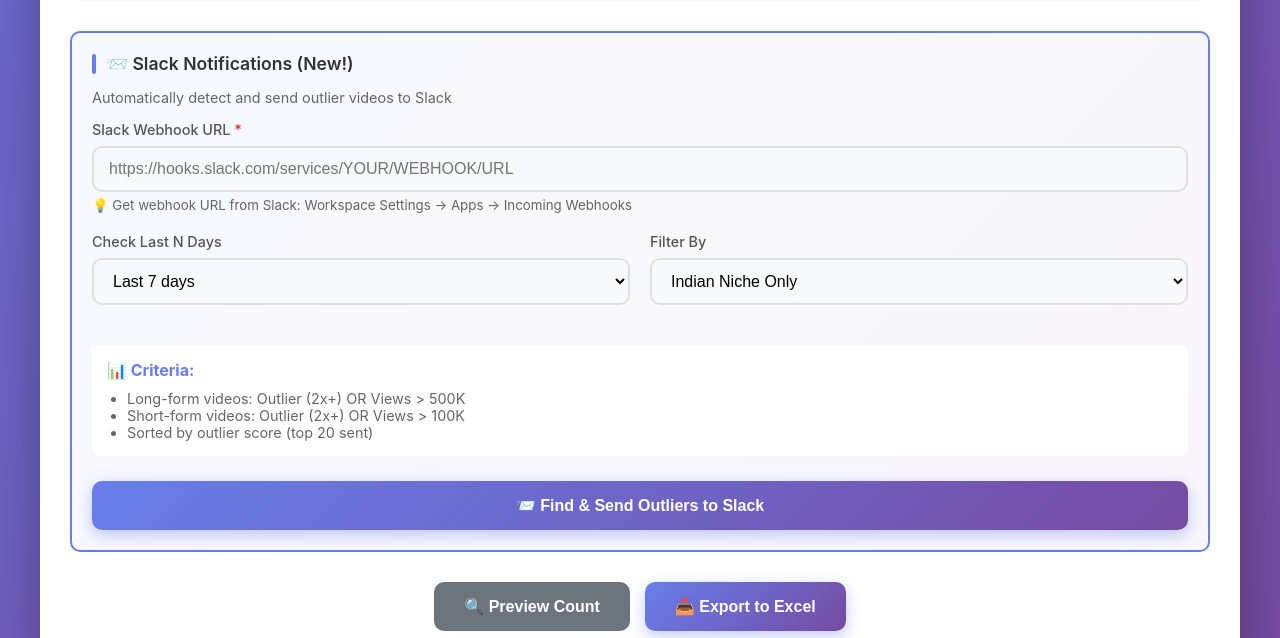
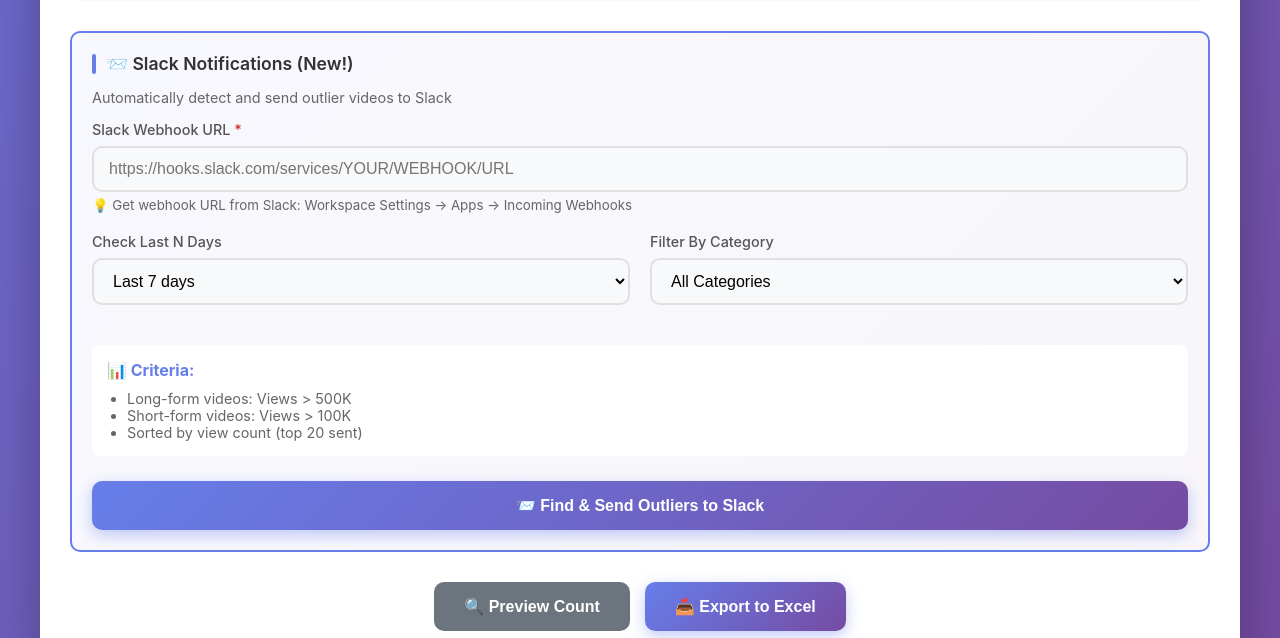
Before and after one commit to guptanoor1306/creator-studio-database, a Flask app: page / in a window 1280 px wide. Shown: the part 1381-2019 px from the top of the page. Run offline with Flask 3, Linux system fonts and the light colour scheme; some libraries are stand-ins or nearby versions.

Commit message:
Update Slack integration: use channel categories and remove outlier scores
- Replace niche filter with actual channel category dropdown
- Show categories: Indian Finance, Global Finance, Business Case Studies, Podcasts, Others
- Remove outlier score from filtering and Slack messages
- Filter by views only: 500K+ for long-form, 100K+ for shorts
- Sort by view count instead of outlier score
- Update Slack message formatting to show category with emoji
- Change title from 'Outlier' to 'High-Performing' videos

Co-authored-by: Cursor <cursoragent@cursor.com>

```diff
--- a/app.py
+++ b/app.py
@@ -503,7 +503,7 @@ def send_to_slack():
         bearer_token = data.get('bearerToken', '')
         slack_webhook_url = data.get('slackWebhookUrl', '')
         days_back = int(data.get('daysBack', 7))
-        indian_niche_only = data.get('indianNicheOnly', True)
+        category_filter = data.get('categoryFilter', 'all')
 
         if not bearer_token:
             return jsonify({'success': False, 'error': 'Bearer token is required'}), 400
@@ -513,7 +513,7 @@ def send_to_slack():
 
         print(f"✅ Configuration:")
         print(f"   Days back: {days_back}")
-        print(f"   Indian niche only: {indian_niche_only}")
+        print(f"   Category filter: {category_filter}")
 
         # Calculate date range
         end_date = datetime.now()
@@ -532,7 +532,7 @@ def send_to_slack():
             start_date=start_date_str,
             end_date=end_date_str,
             channel_ids=None,
-            sort_by='outlier_score',
+            sort_by='views',
             is_short=False,
             include_transcripts=False
         )
@@ -541,81 +541,90 @@ def send_to_slack():
             start_date=start_date_str,
             end_date=end_date_str,
             channel_ids=None,
-            sort_by='outlier_score',
+            sort_by='views',
             is_short=True,
             include_transcripts=False
         )
 
         print(f"✅ Fetched {len(videos)} long-form videos and {len(shorts)} shorts")
 
-        # Filter outliers
-        outlier_videos = []
-        outlier_shorts = []
+        # Filter by category and view thresholds
+        high_performing_videos = []
+        high_performing_shorts = []
 
-        # Long-form: outliers OR views > 500K
+        # Long-form: views > 500K
         for video in videos:
-            outlier_score = float(video.get('outlier_score', video.get('outlierScore', 0)) or 0)
             views = int(video.get('views', video.get('view_count', 0)) or 0)
-            category = video.get('category', '').lower()
+            video_category = video.get('category', '')
 
-            # Check if it's Indian niche
-            is_indian_niche = 'indian' in category or 'india' in video.get('channel_name', '').lower()
+            # Filter by category if not "all"
+            if category_filter != 'all':
+                if video_category.lower().replace(' ', '_') != category_filter:
+                    continue
 
-            if indian_niche_only and not is_indian_niche:
-                continue
-
-            # Check if it's an outlier (>2x) OR high views
-            if outlier_score >= 2.0 or views >= 500000:
-                outlier_videos.append({
+            # Check if views meet threshold
+            if views >= 500000:
+                high_performing_videos.append({
                     'title': video.get('title', 'Untitled'),
                     'channel': video.get('channel_name', 'Unknown'),
                     'views': views,
-                    'outlier_score': outlier_score,
                     'url': f"https://youtube.com/watch?v={video.get('video_id', '')}",
                     'published': video.get('published_at', ''),
                     'thumbnail': video.get('thumbnail_url', ''),
+                    'category': video_category,
                     'type': 'Long-form'
                 })
 
-        # Shorts: outliers OR views > 100K
+        # Shorts: views > 100K
         for video in shorts:
-            outlier_score = float(video.get('outlier_score', video.get('outlierScore', 0)) or 0)
             views = int(video.get('views', video.get('view_count', 0)) or 0)
-            category = video.get('category', '').lower()
+            video_category = video.get('category', '')
 
-            is_indian_niche = 'indian' in category or 'india' in video.get('channel_name', '').lower()
+            # Filter by category if not "all"
+            if category_filter != 'all':
+                if video_category.lower().replace(' ', '_') != category_filter:
+                    continue
 
-            if indian_niche_only and not is_indian_niche:
-                continue
-
-            if outlier_score >= 2.0 or views >= 100000:
-                outlier_shorts.append({
+            # Check if views meet threshold
+            if views >= 100000:
+                high_performing_shorts.append({
                     'title': video.get('title', 'Untitled'),
                     'channel': video.get('channel_name', 'Unknown'),
                     'views': views,
-                    'outlier_score': outlier_score,
                     'url': f"https://youtube.com/watch?v={video.get('video_id', '')}",
                     'published': video.get('published_at', ''),
                     'thumbnail': video.get('thumbnail_url', ''),
+                    'category': video_category,
                     'type': 'Short'
                 })
 
-        print(f"🎯 Found {len(outlier_videos)} outlier long-form videos")
-        print(f"🎯 Found {len(outlier_shorts)} outlier shorts")
+        print(f"🎯 Found {len(high_performing_videos)} high-performing long-form videos")
+        print(f"🎯 Found {len(high_performing_shorts)} high-performing shorts")
 
-        if not outlier_videos and not outlier_shorts:
+        if not high_performing_videos and not high_performing_shorts:
             return jsonify({
                 'success': True,
-                'message': 'No outliers found matching criteria',
+                'message': 'No high-performing videos found matching criteria',
                 'videos_found': 0
             })
 
-        # Sort by outlier score
-        all_outliers = sorted(
-            outlier_videos + outlier_shorts,
-            key=lambda x: x['outlier_score'],
+        # Sort by views (already sorted from API, but combine and re-sort)
+        all_videos = sorted(
+            high_performing_videos + high_performing_shorts,
+            key=lambda x: x['views'],
             reverse=True
         )[:20]  # Top 20
+
+        # Get category name for display
+        category_names = {
+            'indian_finance': 'Indian Finance',
+            'global_finance': 'Global Finance',
+            'business_case_studies': 'Business Case Studies',
+            'podcasts': 'Podcasts',
+            'others': 'Others',
+            'all': 'All Categories'
+        }
+        category_display = category_names.get(category_filter, category_filter)
 
         # Format Slack message
         slack_blocks = [
@@ -623,27 +632,35 @@ def send_to_slack():
                 "type": "header",
                 "text": {
                     "type": "plain_text",
-                    "text": f"🔥 Outlier Videos Alert - Last {days_back} Days"
+                    "text": f"🔥 High-Performing Videos - Last {days_back} Days"
                 }
             },
             {
                 "type": "section",
                 "text": {
                     "type": "mrkdwn",
-                    "text": f"Found *{len(all_outliers)}* outlier videos{' in Indian niche' if indian_niche_only else ''}\n_Long-form: {len(outlier_videos)} | Shorts: {len(outlier_shorts)}_"
+                    "text": f"Found *{len(all_videos)}* high-performing videos in *{category_display}*\n_Long-form (500K+ views): {len(high_performing_videos)} | Shorts (100K+ views): {len(high_performing_shorts)}_"
                 }
             },
             {"type": "divider"}
         ]
 
         # Add top videos
-        for i, video in enumerate(all_outliers[:10], 1):
+        for i, video in enumerate(all_videos[:10], 1):
             views_formatted = f"{video['views']:,}"
+            category_emoji = {
+                'Indian Finance': '🇮🇳',
+                'Global Finance': '🌍',
+                'Business Case Studies': '📊',
+                'Podcasts': '🎙️',
+                'Others': '📺'
+            }.get(video.get('category', ''), '📺')
+
             slack_blocks.append({
                 "type": "section",
                 "text": {
                     "type": "mrkdwn",
-                    "text": f"*{i}. {video['title'][:100]}*\n📺 {video['channel']} | 👁️ {views_formatted} views | 🔥 {video['outlier_score']:.1f}x outlier\n🎬 {video['type']} | 📅 {video['published'][:10]}\n<{video['url']}|Watch on YouTube>"
+                    "text": f"*{i}. {video['title'][:100]}*\n📺 {video['channel']} | 👁️ {views_formatted} views\n🎬 {video['type']} | {category_emoji} {video.get('category', 'Unknown')} | 📅 {video['published'][:10]}\n<{video['url']}|Watch on YouTube>"
                 }
             })
             if video['thumbnail']:
@@ -657,7 +674,7 @@ def send_to_slack():
         print(f"📤 Sending to Slack...")
         slack_payload = {
             "blocks": slack_blocks,
-            "text": f"Found {len(all_outliers)} outlier videos"
+            "text": f"Found {len(all_videos)} high-performing videos"
         }
 
         response = http_requests.post(
@@ -670,10 +687,10 @@ def send_to_slack():
             print("✅ Slack notification sent successfully")
             return jsonify({
                 'success': True,
-                'message': f'Sent {len(all_outliers)} outlier videos to Slack',
-                'videos_found': len(all_outliers),
-                'long_form': len(outlier_videos),
-                'shorts': len(outlier_shorts)
+                'message': f'Sent {len(all_videos)} high-performing videos to Slack',
+                'videos_found': len(all_videos),
+                'long_form': len(high_performing_videos),
+                'shorts': len(high_performing_shorts)
             })
         else:
             print(f"❌ Slack API error: {response.status_code}")
--- a/templates/index.html
+++ b/templates/index.html
@@ -653,10 +653,14 @@
                         </div>
 
                         <div class="form-group">
-                            <label class="form-label">Filter By</label>
-                            <select id="slackNicheFilter" class="form-control">
-                                <option value="indian" selected>Indian Niche Only</option>
+                            <label class="form-label">Filter By Category</label>
+                            <select id="slackCategoryFilter" class="form-control">
                                 <option value="all">All Categories</option>
+                                <option value="indian_finance">🇮🇳 Indian Finance</option>
+                                <option value="global_finance">🌍 Global Finance</option>
+                                <option value="business_case_studies">📊 Business Case Studies</option>
+                                <option value="podcasts">🎙️ Podcasts</option>
+                                <option value="others">📺 Others</option>
                             </select>
                         </div>
                     </div>
@@ -664,9 +668,9 @@
                     <div style="background: white; padding: 15px; border-radius: 8px; margin: 15px 0;">
                         <strong style="color: #667eea;">📊 Criteria:</strong>
                         <ul style="margin: 10px 0 0 20px; color: #666; font-size: 0.9rem;">
-                            <li>Long-form videos: Outlier (2x+) OR Views > 500K</li>
-                            <li>Short-form videos: Outlier (2x+) OR Views > 100K</li>
-                            <li>Sorted by outlier score (top 20 sent)</li>
+                            <li>Long-form videos: Views > 500K</li>
+                            <li>Short-form videos: Views > 100K</li>
+                            <li>Sorted by view count (top 20 sent)</li>
                         </ul>
                     </div>
 
@@ -1055,7 +1059,7 @@
             const bearerToken = document.getElementById('bearerToken').value.trim();
             const slackWebhookUrl = document.getElementById('slackWebhookUrl').value.trim();
             const daysBack = document.getElementById('slackDaysBack').value;
-            const nicheFilter = document.getElementById('slackNicheFilter').value;
+            const categoryFilter = document.getElementById('slackCategoryFilter').value;
 
             if (!bearerToken) {
                 showAlert('Please enter your Bearer token first', 'error');
@@ -1075,7 +1079,7 @@
 
             const slackBtn = document.getElementById('slackBtn');
             slackBtn.disabled = true;
-            slackBtn.textContent = '🔍 Finding outliers...';
+            slackBtn.textContent = '🔍 Finding videos...';
             hideAlert();
 
             try {
@@ -1086,7 +1090,7 @@
                         bearerToken: bearerToken,
                         slackWebhookUrl: slackWebhookUrl,
                         daysBack: parseInt(daysBack),
-                        indianNicheOnly: nicheFilter === 'indian'
+                        categoryFilter: categoryFilter
                     })
                 });
 
```
